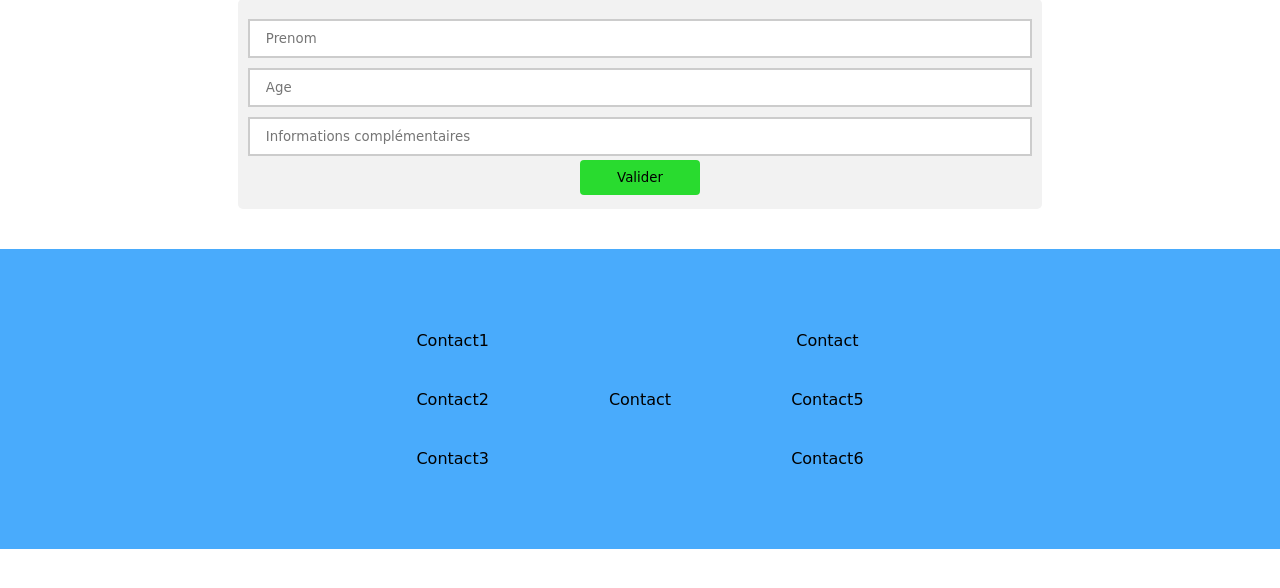
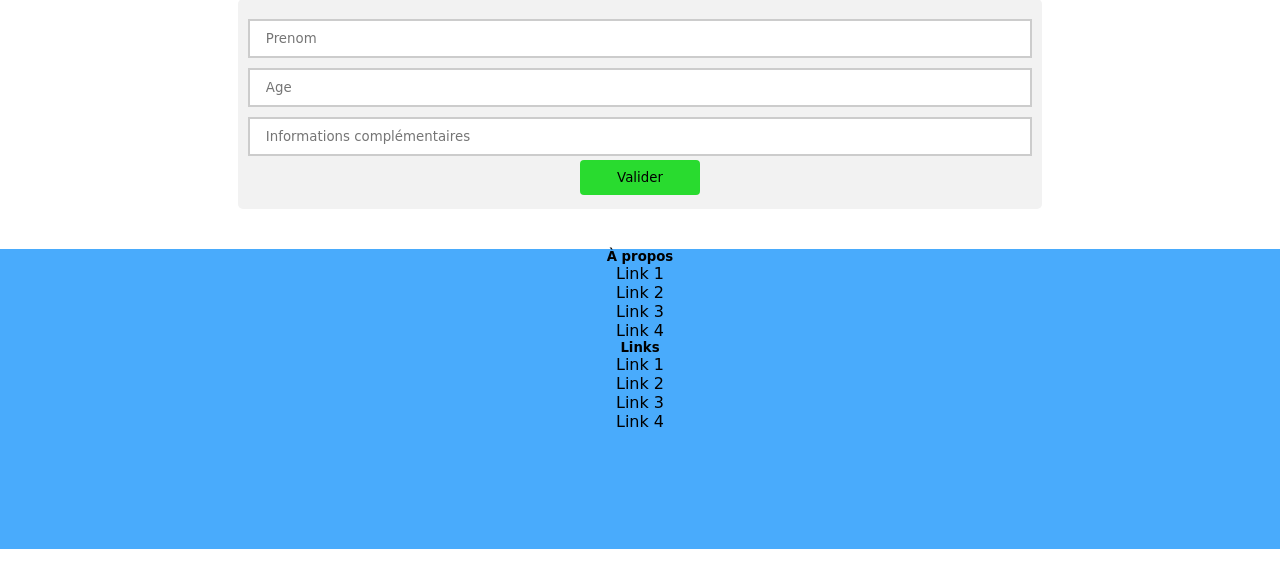
Before and after one commit to startom/projet-LO07, a PHP site: page /enregistrer_enfant.php in a window 1280 px wide. Shown: the part 107-695 px from the top of the page. Run offline with PHP 8.4, Linux system fonts and the light colour scheme.

Commit message:
Update footer.php

```diff
--- a/footer.php
+++ b/footer.php
@@ -1,18 +1,24 @@
-<div class="pied">
-    <div class="col_pied">
-        <a class="footer_bouton" href="contact.php">Contact1</a>
-        <a class="footer_bouton" href="contact.php">Contact2</a>
-        <a class="footer_bouton" href="contact.php">Contact3</a>
-    </div>
-
-    <div class="col_pied">
-        <a class="footer_bouton" href="contact.php">Contact</a>
-    </div>
-
-    <div class="col_pied">
-        <a class="footer_bouton" href="contact.php">Contact</a>
-        <a class="footer_bouton" href="contact.php">Contact5</a>
-        <a class="footer_bouton" href="contact.php">Contact6</a>
-    </div>
-
-</div>
+<footer class="page-footer blue" >
+          <div class="container" style="margin-bottom: 0">
+            <div class="row">
+              <div class="col s12 m4 l2">
+                <h5 class="white-text">À propos</h5>
+                <ul>
+                  <li><a class="grey-text text-lighten-3" href="#!">Link 1</a></li>
+                  <li><a class="grey-text text-lighten-3" href="#!">Link 2</a></li>
+                  <li><a class="grey-text text-lighten-3" href="#!">Link 3</a></li>
+                  <li><a class="grey-text text-lighten-3" href="#!">Link 4</a></li>
+                </ul>
+              </div>
+              <div class="col s12 m4 l2">
+              <h5 class="white-text">Links</h5>
+              <ul>
+                <li><a class="grey-text text-lighten-3" href="#!">Link 1</a></li>
+                <li><a class="grey-text text-lighten-3" href="#!">Link 2</a></li>
+                <li><a class="grey-text text-lighten-3" href="#!">Link 3</a></li>
+                <li><a class="grey-text text-lighten-3" href="#!">Link 4</a></li>
+              </ul>
+            </div>
+            </div>
+          </div>
+        </footer>
```
